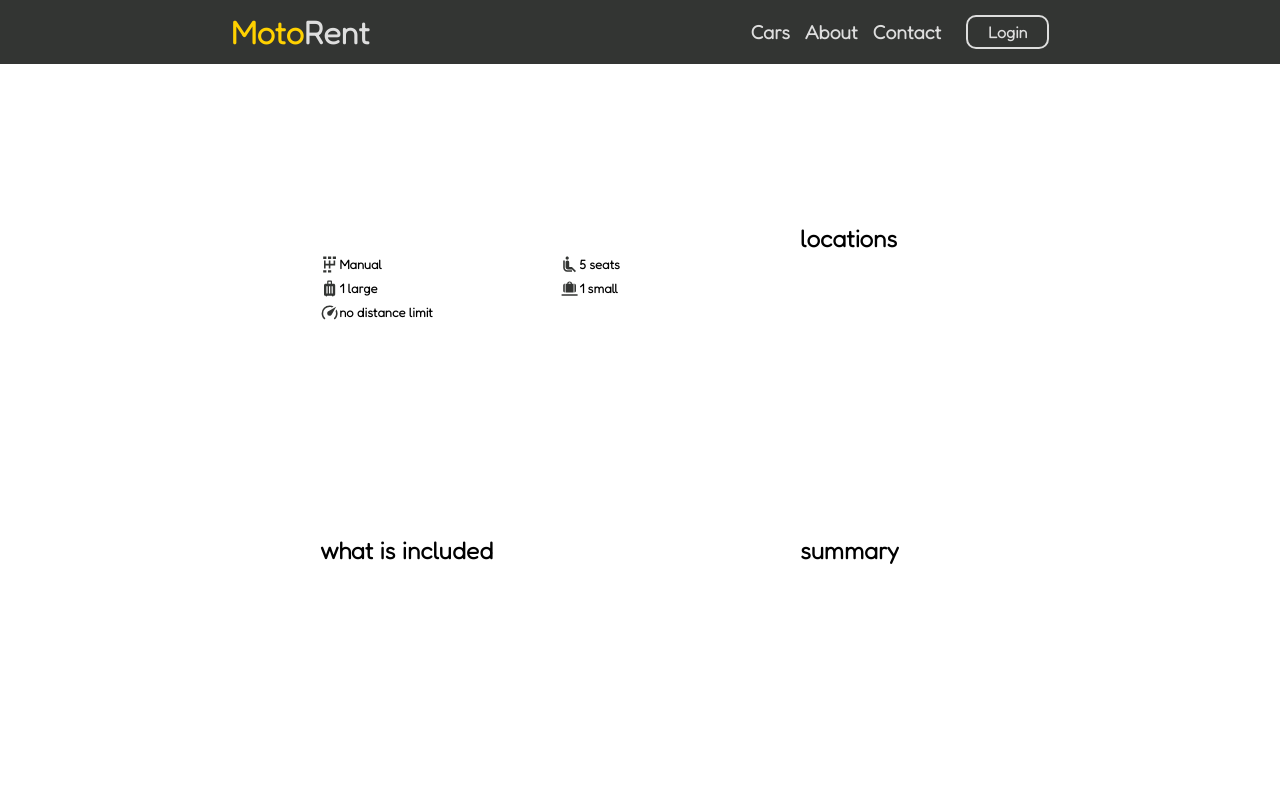
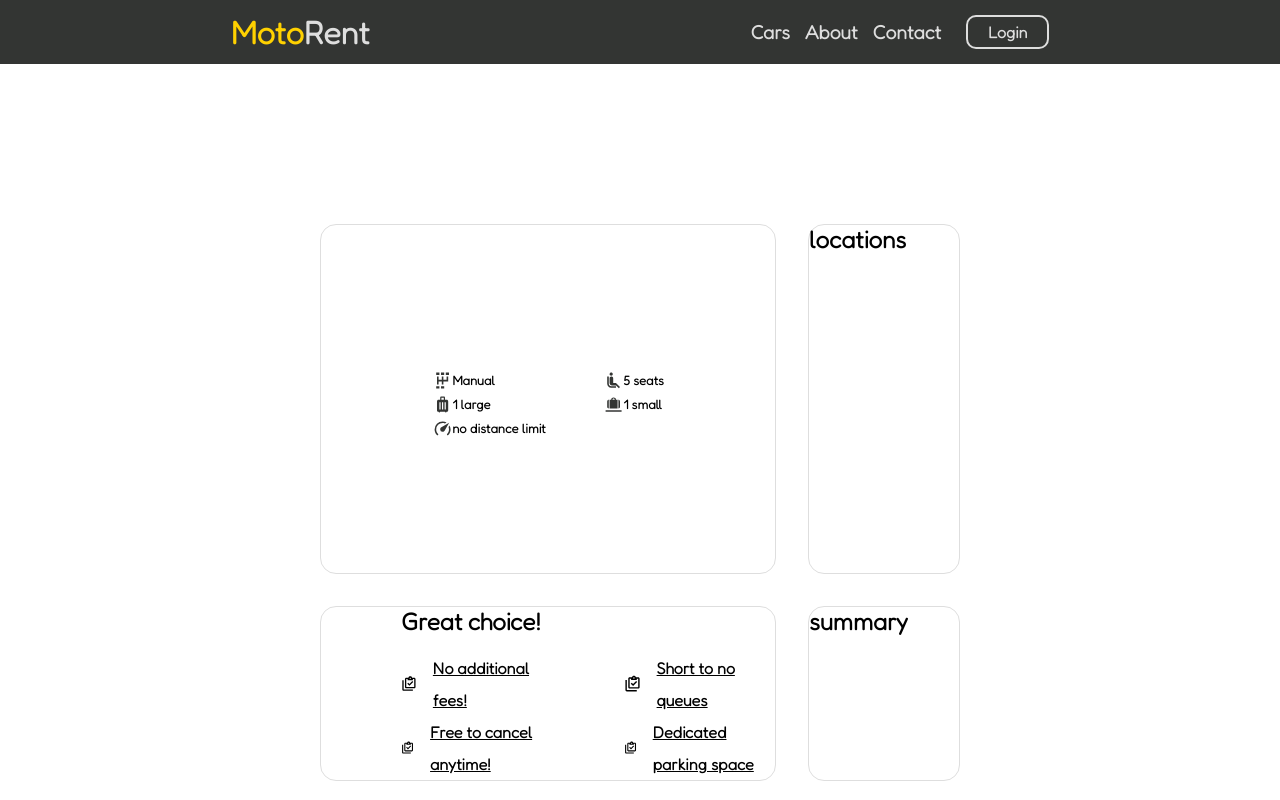
Before and after one commit to jpilch/car-rental, a React (Create React App) app in the folder client/: page /cars/1 in a window 1280 px wide. Shown: the top 800 px of the page. Built offline with nearby package versions, Linux system fonts and the light colour scheme; no server answers.

Commit message:
add styling to car details page

```diff
--- /dev/null
+++ b/client/src/components/OfferBenefit.jsx
@@ -0,0 +1,16 @@
+import {mdiClipboardCheckMultipleOutline} from '@mdi/js'
+import Icon from '@mdi/react'
+
+const OfferBenefit = ({ text }) => {
+    return (
+        <li>
+            <Icon
+                path={mdiClipboardCheckMultipleOutline}
+                size={0.8}
+            />
+            <p>{text}</p>
+        </li>
+    )
+}
+
+export default OfferBenefit
--- a/client/src/css/CarDetails.css
+++ b/client/src/css/CarDetails.css
@@ -2,15 +2,24 @@ main#car-details {
     min-height: 92vh;
     display: grid;
     grid-template-columns: 3fr 1fr;
-    grid-template-rows: 3fr 1fr;
+    grid-template-rows: 2fr 1fr;
     grid-template-areas:
         "ci rl"
         "wi os";
+    row-gap: 2rem;
+    column-gap: 2rem;
     padding: 10rem 20rem;
 }
 
 main#car-details section.car-info {
     grid-area: ci;
+    display: flex;
+    gap: 2rem;
+    justify-content: center;
+    align-items: center;
+    border: 1px solid var(--clr-light);
+    border-radius: 1rem;
+    padding-left: 5rem;
 }
 
 main#car-details .car-info img {
@@ -22,12 +31,46 @@ main#car-details .car-info img {
 
 main#car-details section.rental-locations {
     grid-area: rl;
+    border: 1px solid var(--clr-light);
+    border-radius: 1rem;
 }
 
 main#car-details section.what-is-included {
     grid-area: wi;
+    display: flex;
+    flex-direction: column;
+    align-items: flex-start;
+    justify-content: center;
+    gap: 1rem;
+    border: 1px solid var(--clr-light);
+    border-radius: 1rem;
+    padding-left: 5rem;
 }
+
+main#car-details section.what-is-included div.benefits {
+    display: flex;
+    justify-content: center;
+    align-items: center;
+    gap: 5rem;
+}
+
+main#car-details section.what-is-included ul {
+    list-style: none;
+    line-height: 2rem;
+    font-weight: bold;
+    text-decoration: underline;
+}
+
+main#car-details section.what-is-included li {
+    display: flex;
+    gap: 1rem;
+    align-items: center;
+    justify-content: flex-start;
+}
+
 
 main#car-details section.order-summary {
     grid-area: os;
+    border: 1px solid var(--clr-light);
+    border-radius: 1rem;
 }
--- a/client/src/pages/CarDetails.jsx
+++ b/client/src/pages/CarDetails.jsx
@@ -4,6 +4,7 @@ import {useEffect, useState} from "react";
 import axios from "axios";
 import React from "react";
 import CarInfo from "../components/CarInfo";
+import OfferBenefit from "../components/OfferBenefit";
 
 const CarDetails = () => {
     const { id } = useParams()
@@ -28,7 +29,17 @@ const CarDetails = () => {
                 <h1>locations</h1>
             </section>
             <section className="what-is-included">
-                <h1>what is included</h1>
+                <h2>Great choice!</h2>
+                <div className="benefits">
+                    <ul>
+                        <OfferBenefit text={'No additional fees!'}/>
+                        <OfferBenefit text={'Free to cancel anytime!'}/>
+                    </ul>
+                    <ul>
+                        <OfferBenefit text={'Short to no queues'}/>
+                        <OfferBenefit text={'Dedicated parking space'}/>
+                    </ul>
+                </div>
             </section>
             <section className="order-summary">
                 <h1>summary</h1>
```
